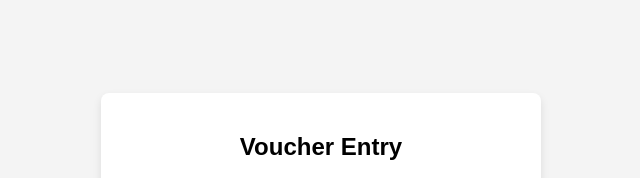
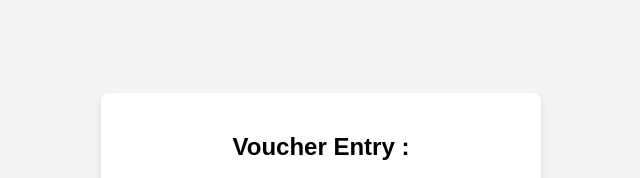
Before and after one commit to bhagirathiaccount/bhagirathiaccount.github.io, a plain HTML site: page voucher/voucher.html in a window 1280 px wide. Shown: the top 178 px of the page, 319-959 px from the left. Drawn offline with Linux system fonts and the light colour scheme.

Commit message:
Update voucher.html

```diff
--- a/voucher/voucher.html
+++ b/voucher/voucher.html
@@ -11,7 +11,8 @@
         <form id="voucherForm" onsubmit="return validateForm()">
             <center>
                 <h2>
-                    Voucher Entry
+                    Voucher Entry :
+                    <div class="spinner" id="spinner"></div>
                 </h2>
             </center>
             <label for="voucherNo">Voucher No.</label>
@@ -30,7 +31,7 @@
             <textarea id="remark" name="remark" rows="2"></textarea>
 
             <button type="submit">Submit</button>
-            <div class="spinner" id="spinner"></div>
+
 
         </form>
     </div>
```
